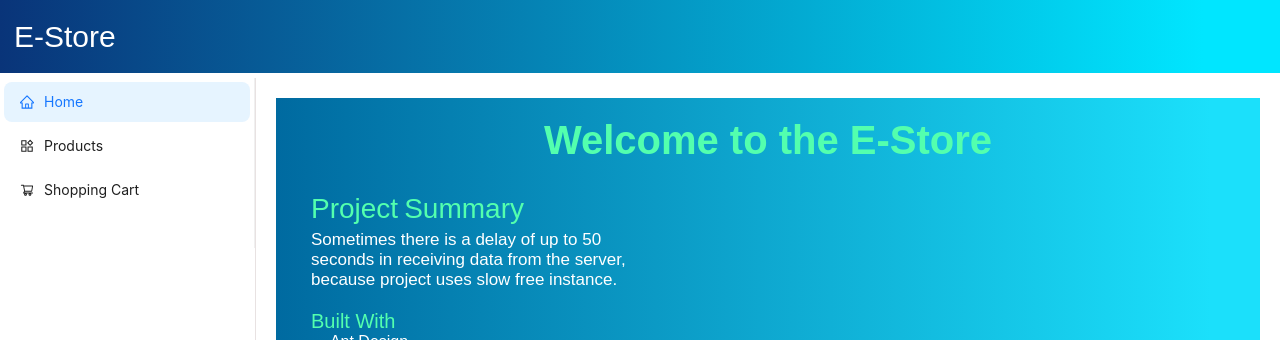
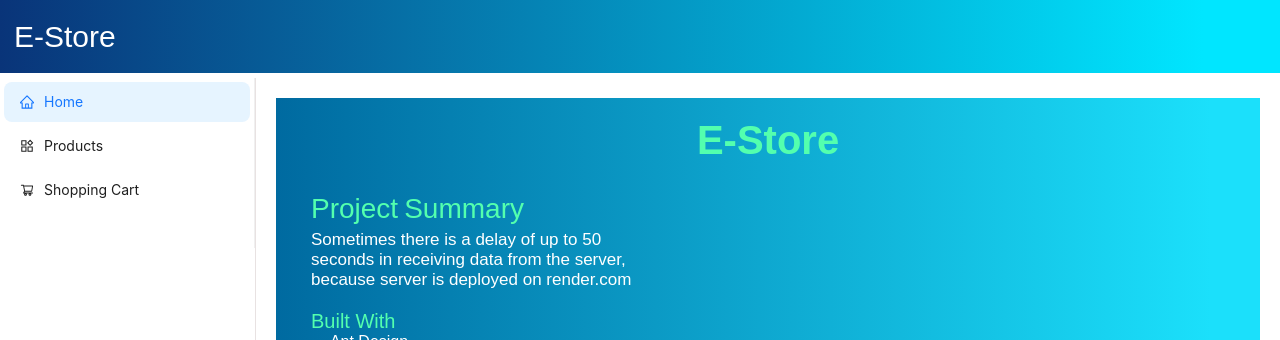
Before and after one commit to nikolai-dimitrov/Shopping-Cart-Demo, a React (Vite) app in the folder Shopping-Cart/: page / in a window 1280 px wide. Shown: the top 340 px of the page. Built offline with nearby package versions, Linux system fonts and the light colour scheme.

Commit message:
refactor: home page title change

```diff
--- a/Shopping-Cart/src/components/Home/Home.jsx
+++ b/Shopping-Cart/src/components/Home/Home.jsx
@@ -22,7 +22,7 @@ export const Home = () => {
                     animate='visible'
                     transition={{ duration: 0.5, delay: 0.1 }}
                     className={styles.heading}>
-                    <span>Welcome to the E-Store</span>
+                    <span>E-Store</span>
                 </motion.h1>
                 {/* Reveal information  */}
                 <div className={styles.informationContainer}>
@@ -44,7 +44,7 @@ export const Home = () => {
                         </ReactTyped>
                     </div>
                     <Reveal>
-                        <h2>Sometimes there is a delay of up to 50 seconds in receiving data from the server, because project uses slow free instance.</h2>
+                        <h2>Sometimes there is a delay of up to 50 seconds in receiving data from the server, because server is deployed on render.com</h2>
                     </Reveal>
                     <div className={styles.descriptionContainer}>
                         <Reveal>
```
